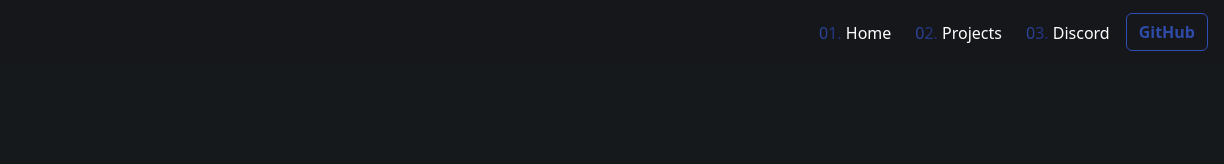
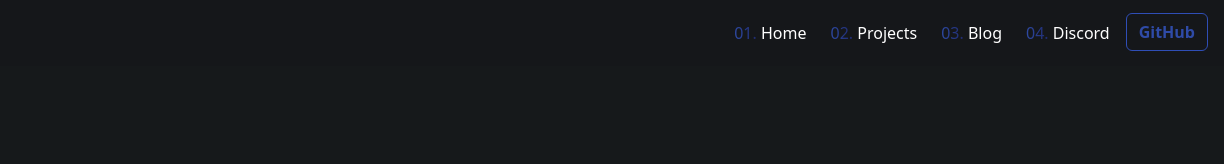
Before and after one commit to GlitchedPanda/glitchedpanda.github.io, a plain HTML site: page index.html in a window 1280 px wide. Shown: the top 164 px of the page, 56-1280 px from the left. Drawn offline with Linux system fonts and the light colour scheme.

Commit message:
Added blog button to navbar

```diff
--- a/index.html
+++ b/index.html
@@ -32,7 +32,10 @@
               <a class="nav-link blue-text-hover" href="/"><span class="blue-gradient-text">02.</span> Projects</a>
             </li>
             <li class="nav-item p-1">
-              <a class="nav-link blue-text-hover" href="https://www.discordapp.com/users/792838035028705319" target="_blank"><span class="blue-gradient-text">03.</span> Discord</a>
+              <a class="nav-link blue-text-hover" href="https://blog.glitchedpanda.cf/"><span class="blue-gradient-text">03.</span> Blog</a>
+            </li>
+            <li class="nav-item p-1">
+              <a class="nav-link blue-text-hover" href="https://www.discordapp.com/users/792838035028705319" target="_blank"><span class="blue-gradient-text">04.</span> Discord</a>
             </li>
             <li class="nav-item p-1">
               <button class="btn btn-primary" type="button"><a href="https://github.com/GlitchedPanda" target="_blank" class="d-btn">GitHub</a></button>
```
